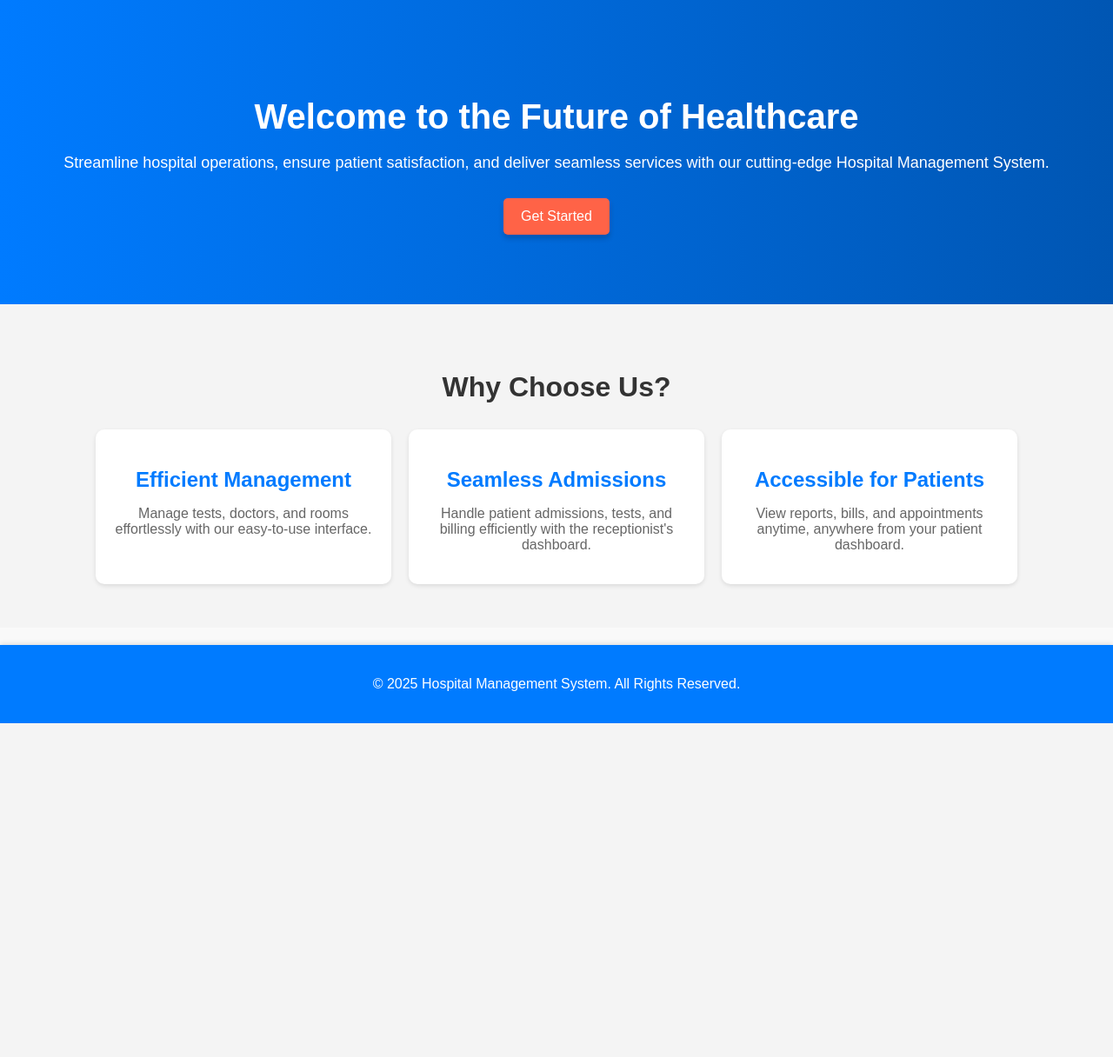
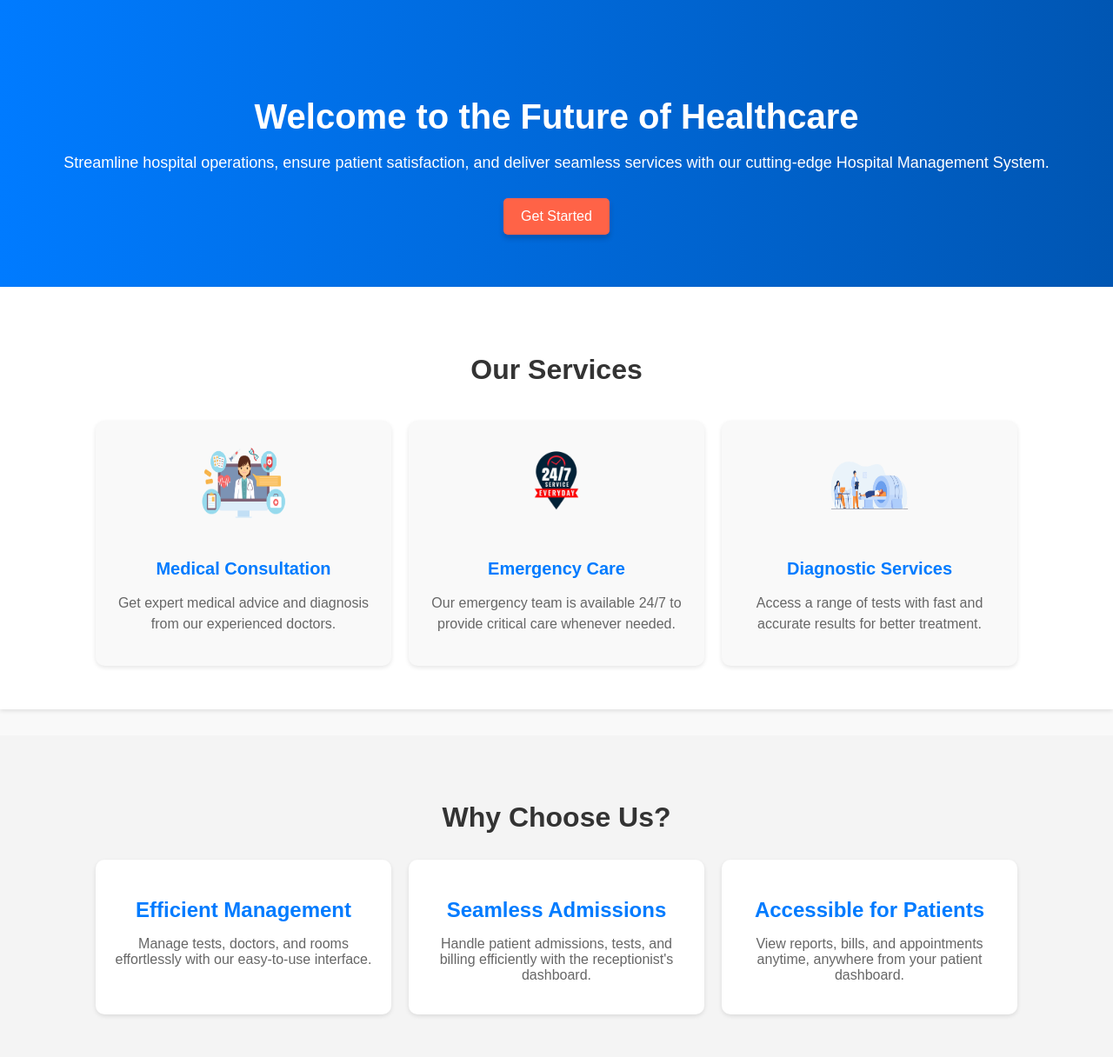
Before and after one commit to riyadhullah/Comilla_central_medical, a PHP site: page /homePage.php in a window 1280 px wide. Shown: the part 77-1293 px from the top of the page at 87% size. Before the commit the page ends 909 px from the top, so only its background shows below. Run offline with PHP 8.4, Linux system fonts and the light colour scheme.

Commit message:
add some features and img in home page

```diff
--- a/css/homePage.css
+++ b/css/homePage.css
@@ -83,6 +83,63 @@ body {
     box-shadow: 0 6px 8px rgba(0, 0, 0, 0.3);
 }
 
+/* Services Section */
+.services {
+    text-align: center;
+    padding: 50px 20px;
+    background-color: #ffffff;
+    box-shadow: 0 2px 5px rgba(0, 0, 0, 0.1);
+    margin-top: -20px;
+    margin-bottom: 30px;
+}
+
+.services .section-title {
+    font-size: 32px;
+    color: #333;
+    margin-bottom: 40px;
+}
+
+.service-cards {
+    display: flex;
+    justify-content: center;
+    gap: 20px;
+    flex-wrap: wrap;
+}
+
+.service-card {
+    width: 300px;
+    background-color: #f9f9f9;
+    padding: 20px;
+    border-radius: 10px;
+    box-shadow: 0 2px 5px rgba(0, 0, 0, 0.1);
+    text-align: center;
+    transition: transform 0.3s ease, box-shadow 0.3s ease;
+}
+
+.service-card:hover {
+    transform: translateY(-5px);
+    box-shadow: 0 6px 8px rgba(0, 0, 0, 0.15);
+}
+
+.service-icon {
+    width: 100px;
+    height: 100px;
+    margin-bottom: 15px;
+}
+
+.service-card h3 {
+    font-size: 20px;
+    color: #007bff;
+    margin-bottom: 10px;
+}
+
+.service-card p {
+    color: #666;
+    font-size: 16px;
+    line-height: 1.5;
+}
+
+
 /* Features Section */
 .features-section {
     text-align: center;
--- a/homePage.php
+++ b/homePage.php
@@ -25,7 +25,27 @@
             <a href="loginPage.php" class="btn hero-btn">Get Started</a>
         </div>
     </section>
-
+<!-- New Section: Our Services -->
+<section class="services">
+        <h2 class="section-title">Our Services</h2>
+        <div class="service-cards">
+            <div class="service-card">
+                <img src="Image//Medical Consultation.png" alt="Medical Consultation" class="service-icon">
+                <h3>Medical Consultation</h3>
+                <p>Get expert medical advice and diagnosis from our experienced doctors.</p>
+            </div>
+            <div class="service-card">
+                <img src="Image//Emergency Care.png" alt="Emergency Care" class="service-icon">
+                <h3>Emergency Care</h3>
+                <p>Our emergency team is available 24/7 to provide critical care whenever needed.</p>
+            </div>
+            <div class="service-card">
+                <img src="Image//Diagnostic Services.png" alt="Diagnostic Services" class="service-icon">
+                <h3>Diagnostic Services</h3>
+                <p>Access a range of tests with fast and accurate results for better treatment.</p>
+            </div>
+        </div>
+    </section>
     <!-- Features Section -->
     <main class="features-section">
         <h2 class="section-title">Why Choose Us?</h2>
```
Also changed, not shown: Image/Diagnostic Services.png (added), Image/Emergency Care.png (added), Image/Medical Consultation.png (added).
